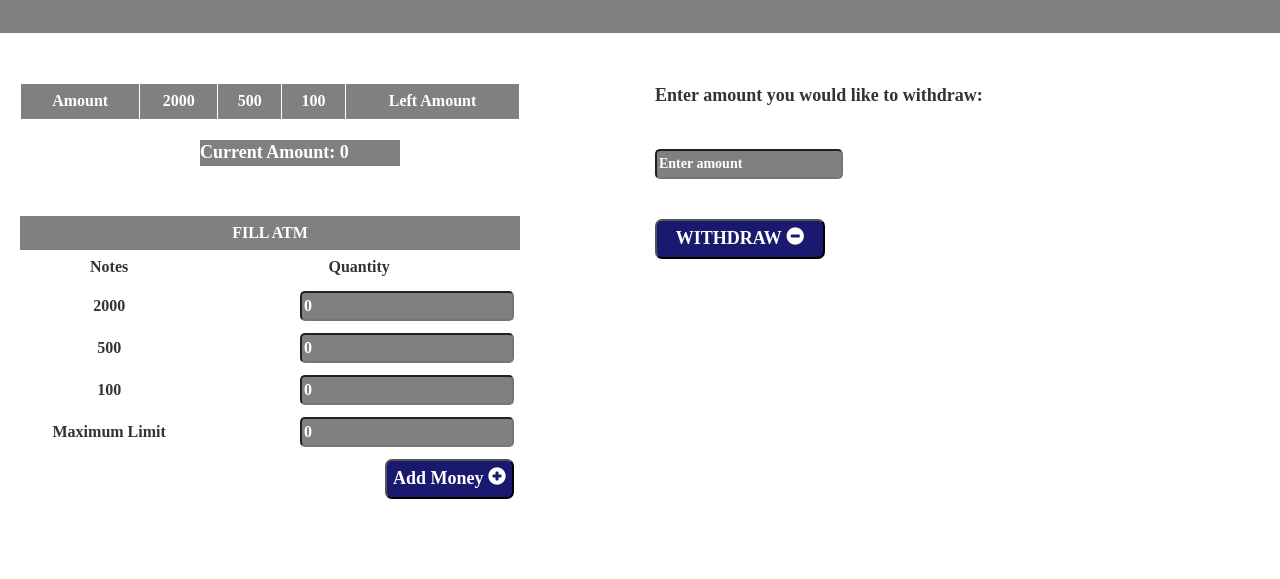
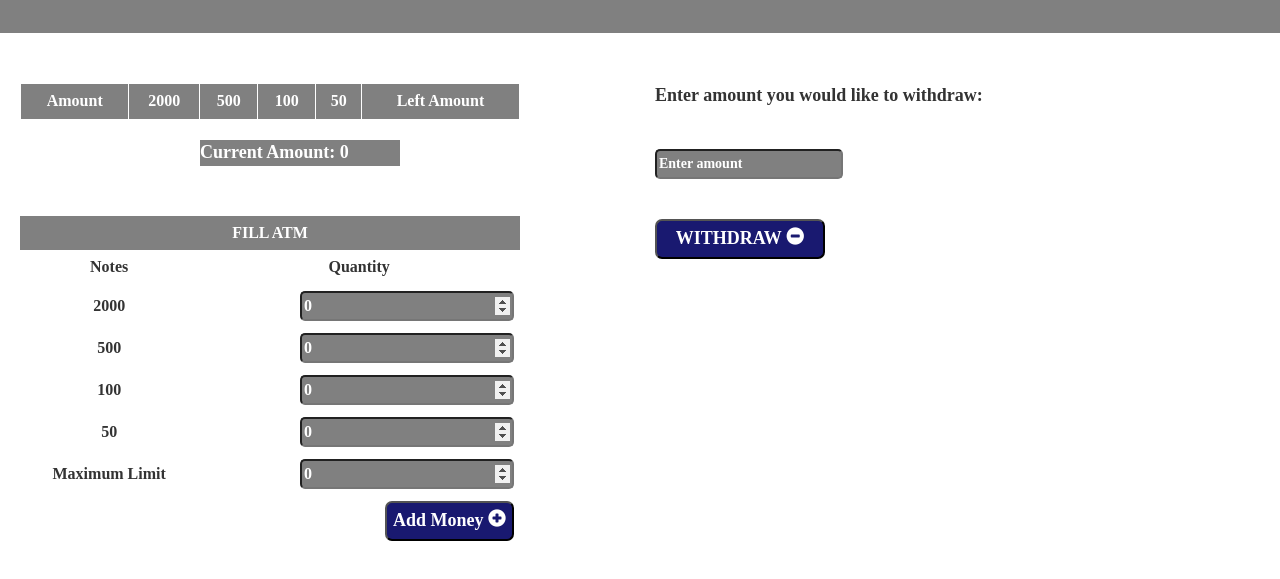
Before and after one commit to raj-barnwal/ATMBasic, a plain HTML site: page index.html in a window 1280 px wide. Shown: the part 67-646 px from the top of the page. Drawn offline with nearby package versions, Linux system fonts and the light colour scheme.

Commit message:
After UI Modification for 50 Notes

```diff
--- a/index.html
+++ b/index.html
@@ -25,6 +25,7 @@
                     <th>2000</th>
                     <th>500</th>
                     <th>100</th>
+                    <th>50</th>
                     <th>Left Amount</th>
                 </tr>
                 </thead>
@@ -64,8 +65,13 @@
             </tr>
 
             <tr>
+                <td>50 </td>
+                <td> <input type="Number" min="0" value="0" id="no50" class="notebox" required></td>
+            </tr>
+
+            <tr>
                 <td>Maximum Limit </td>
-                <td> <input type="Number" min="100" value="0" id="maxLimit" class="notebox" required></td>
+                <td> <input type="Number" min="50" value="0" step="50" id="maxLimit" class="notebox" required></td>
             </tr>
 
             <tr>
--- a/style.css
+++ b/style.css
@@ -24,6 +24,12 @@ input{
     font-family: "Times New Roman", Georgia, Serif;
     font-weight: bold;
 
+}
+
+input[type=number]::-webkit-inner-spin-button,
+input[type=number]::-webkit-outer-spin-button {
+
+    opacity: 1;
 }
 #withdrawbtn{
     border-radius:7px;
```
